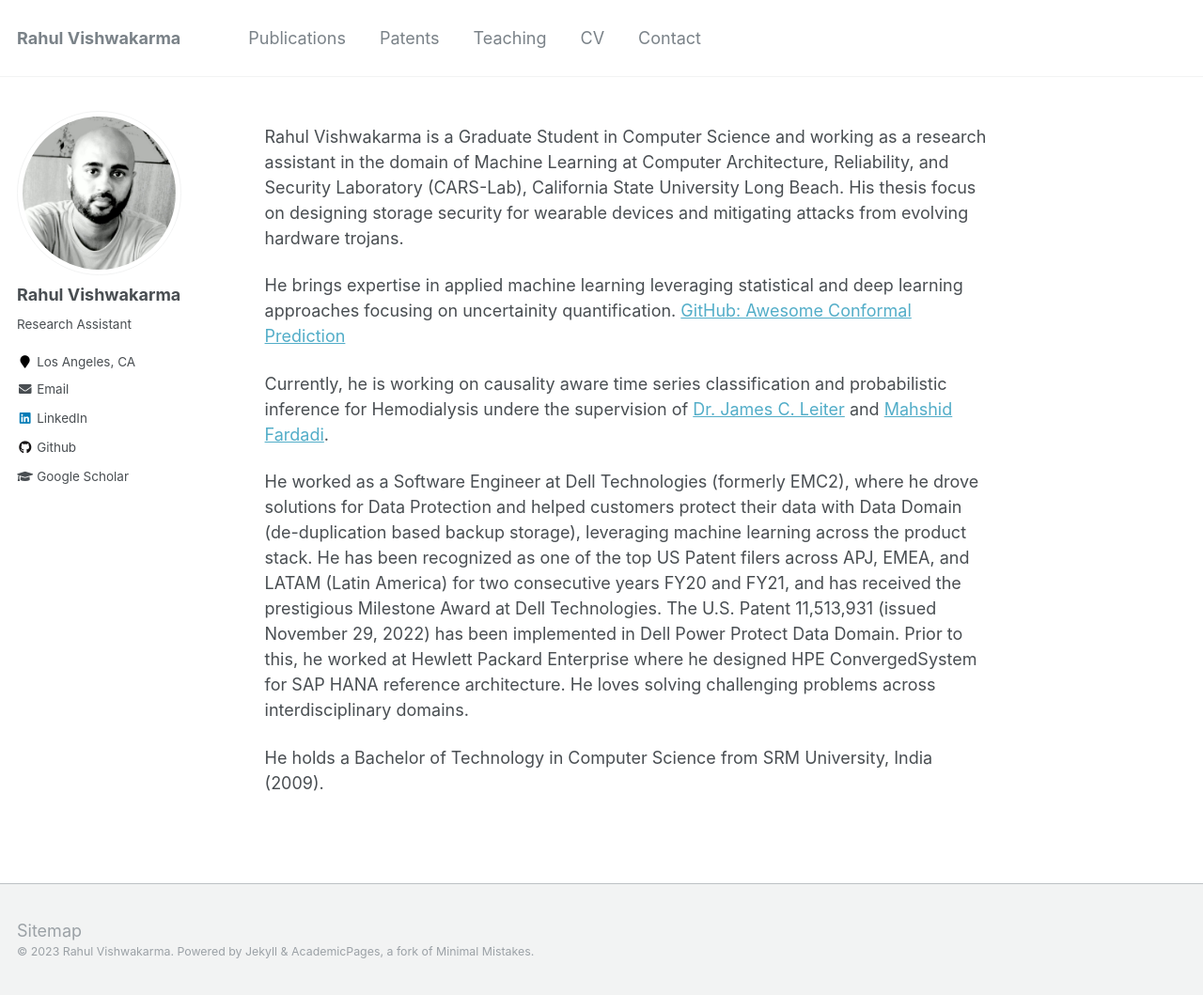
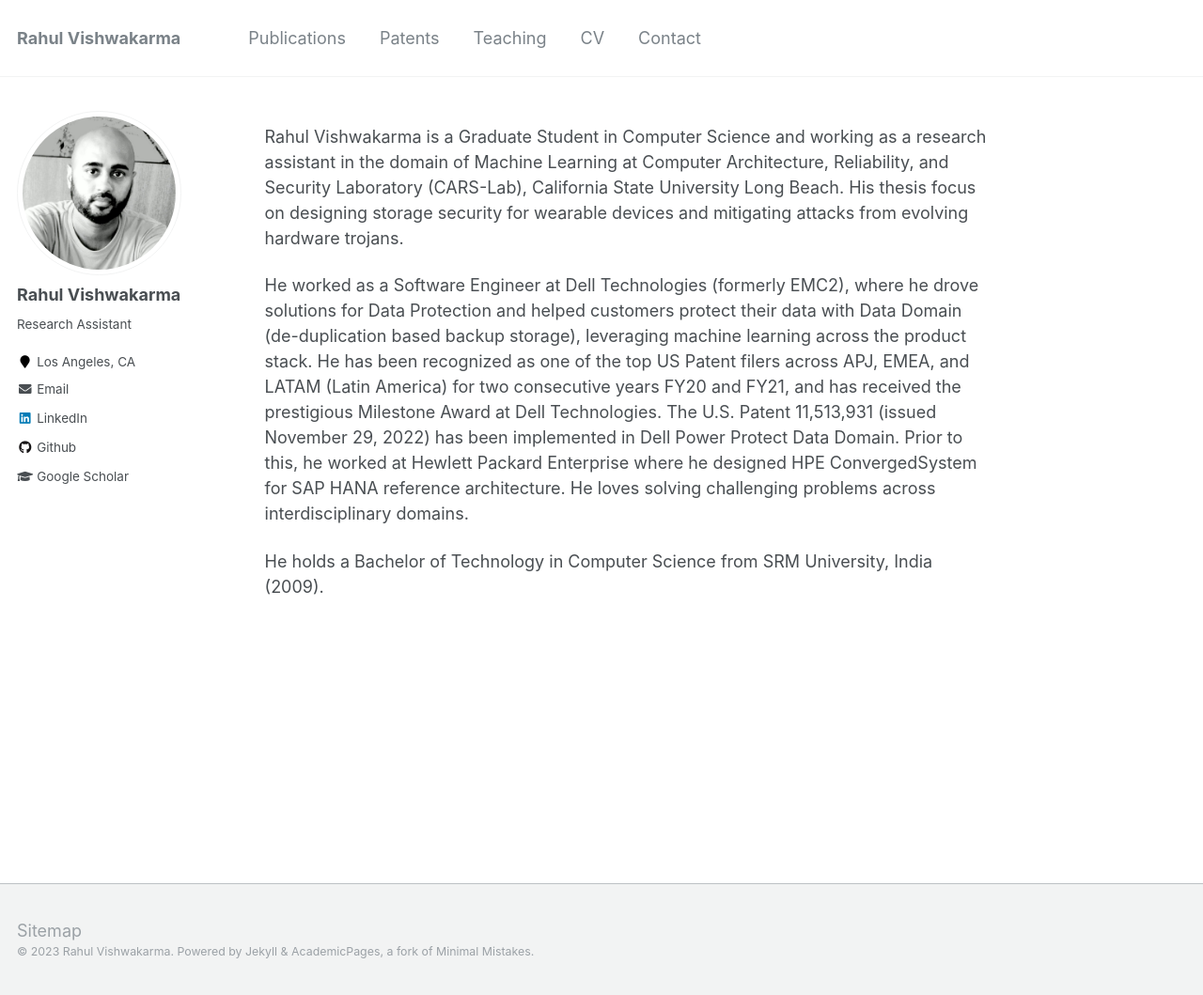
Before and after one commit to sedy2014/SidharthMahotraWebsite.github.io, a Jekyll site: the page built from _pages/about.md, in a window 1280 px wide and 1059 px high. Shown: the whole window at 94% size. Built offline with Jekyll 4.4.1, drawn with Linux system fonts in a browser that asks for light colours.

Commit message:
Update about.md

```diff
--- a/_pages/about.md
+++ b/_pages/about.md
@@ -16,10 +16,6 @@ figure {
 
 Rahul Vishwakarma is a Graduate Student in Computer Science and working as a research assistant in the domain of Machine Learning at Computer Architecture, Reliability, and Security Laboratory (CARS-Lab), California State University Long Beach. His thesis focus on designing storage security for wearable devices and mitigating attacks from evolving hardware trojans.
 
-He brings expertise in applied machine learning leveraging statistical and deep learning approaches focusing on uncertainity quantification. [GitHub: Awesome Conformal Prediction](https://github.com/valeman/awesome-conformal-prediction)
-
-Currently, he is working on causality aware time series classification and probabilistic inference for Hemodialysis undere the supervision of [Dr. James C. Leiter](https://geiselmed.dartmouth.edu/faculty/facultydb/view.php/?uid=186) and [Mahshid Fardadi](https://ppfp.ucop.edu/info/fellowship-recipients/fellows-pages/fardadi-mahshid.html).
-
 He worked as a Software Engineer at Dell Technologies (formerly EMC2), where he drove solutions for Data Protection and helped customers protect their data with Data Domain (de-duplication based backup storage), leveraging machine learning across the product stack. He has been recognized as one of the top US Patent filers across APJ, EMEA, and LATAM (Latin America) for two consecutive years FY20 and FY21, and has received the prestigious Milestone Award at Dell Technologies. The U.S. Patent 11,513,931 (issued November 29, 2022) has been implemented in Dell Power Protect Data Domain.
 Prior to this, he worked at Hewlett Packard Enterprise where he designed HPE ConvergedSystem for SAP HANA reference architecture. He loves solving challenging problems across interdisciplinary domains.
 
```
